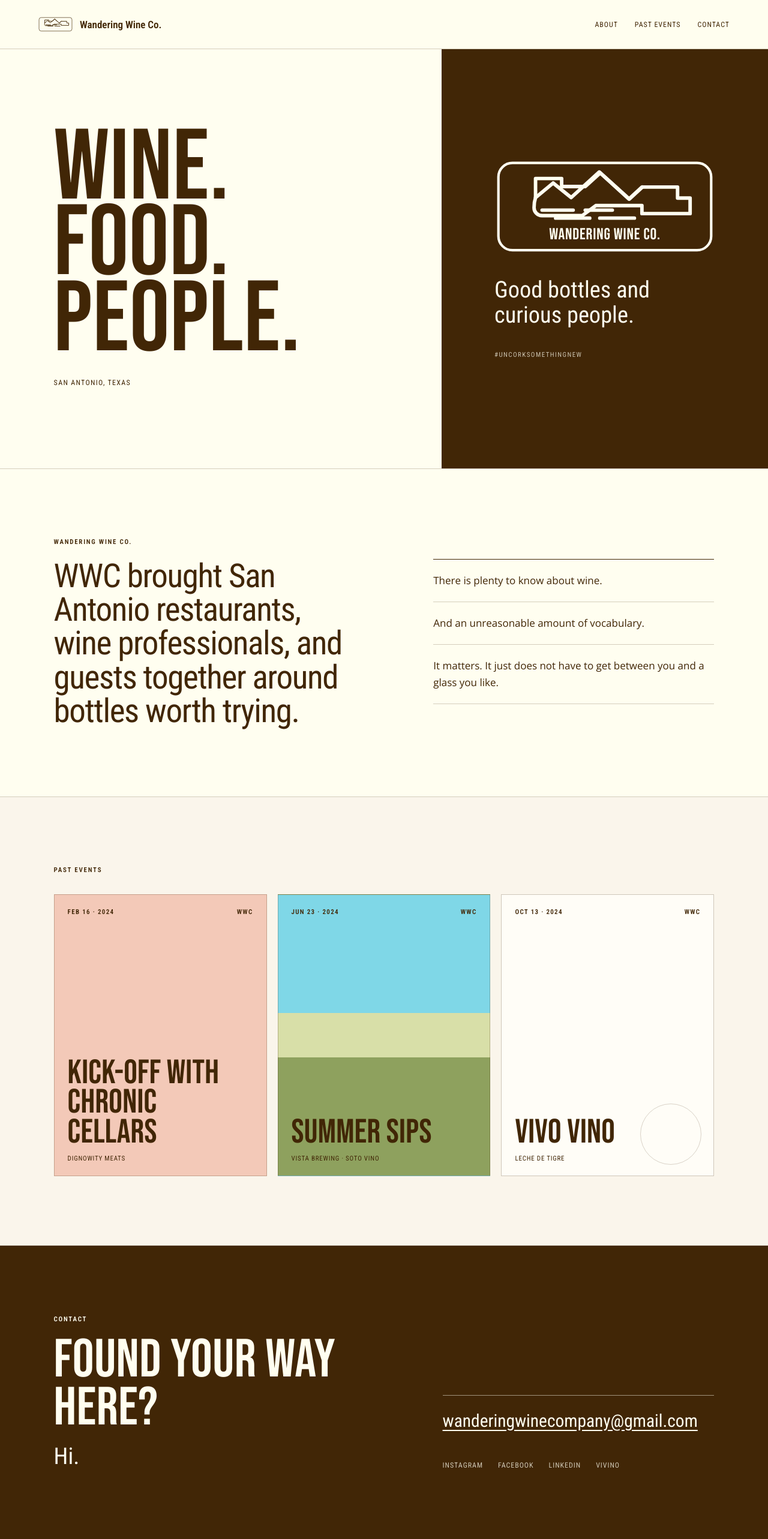
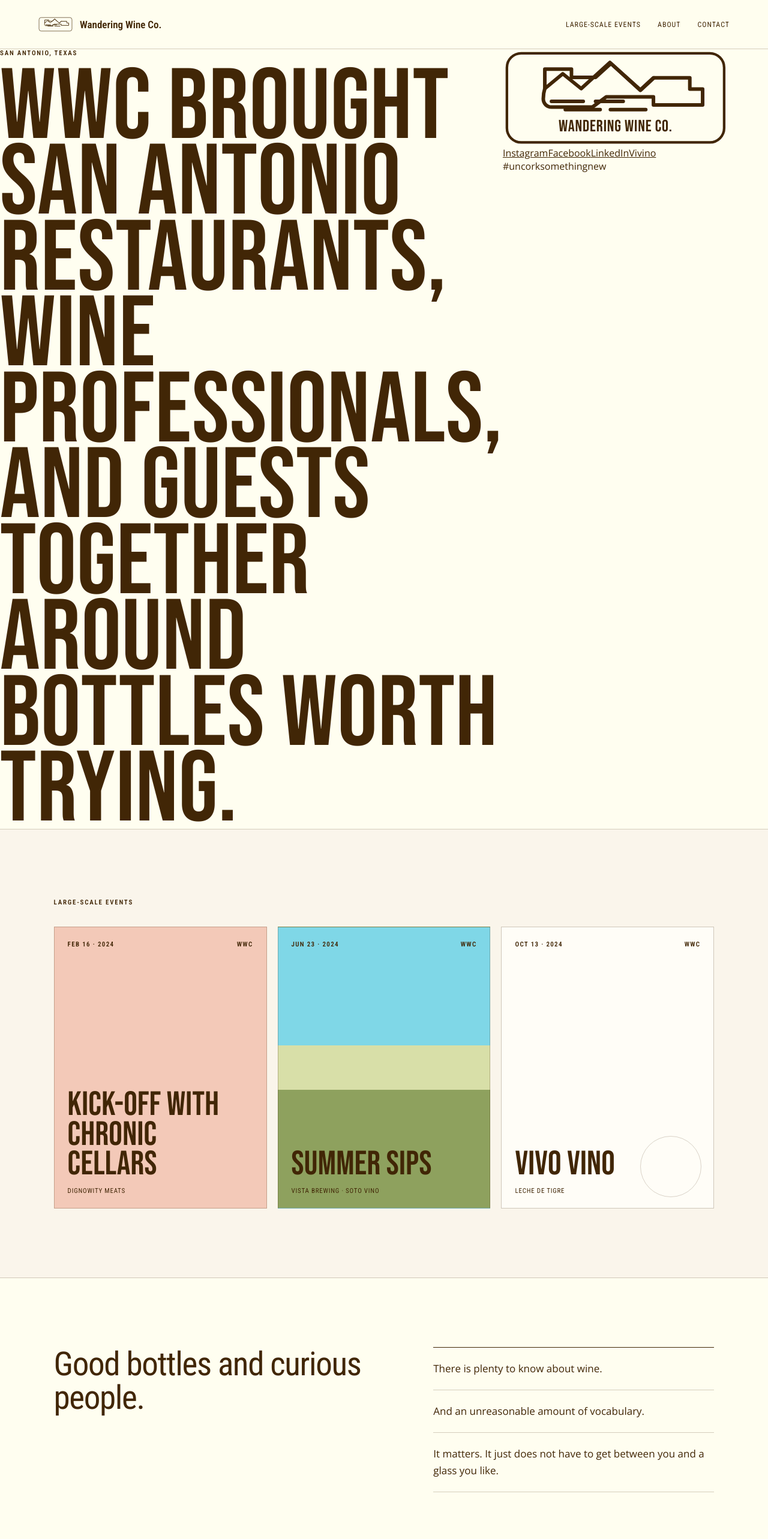
Before and after one commit to alexlsamia-dev/wandering-wine-co, a Next.js app: page / in a window 1280 px wide. Shown: the top 2566 px of the page at 60% size. Built offline with nearby package versions, Linux system fonts and the light colour scheme.

Commit message:
Reorder WWC content around events and brand statement

```diff
--- a/app/page.tsx
+++ b/app/page.tsx
@@ -18,6 +18,13 @@
     place: "Leche de Tigre",
   },
 ];
+
+const socialLinks = [
+  ["Instagram", "https://www.instagram.com/wanderingwinecompany/"],
+  ["Facebook", "https://www.facebook.com/WanderingWineCompany"],
+  ["LinkedIn", "https://www.linkedin.com/company/wanderingwinecompany"],
+  ["Vivino", "https://www.vivino.com/users/wanderingwinecompany"],
+] as const;
 
 function WWCLogo({ compact = false }: { compact?: boolean }) {
   return (
@@ -63,44 +70,37 @@
           <span>Wandering Wine Co.</span>
         </a>
         <nav aria-label="Primary navigation">
+          <a href="#events">Large-scale events</a>
           <a href="#about">About</a>
-          <a href="#events">Past events</a>
           <a href="#contact">Contact</a>
         </nav>
       </header>
 
       <section className="hero" id="top">
-        <div className="hero-main">
-          <h1>Wine.<br />Food.<br />People.</h1>
-          <p className="location">San Antonio, Texas</p>
+        <div className="hero-statement">
+          <p className="eyebrow">San Antonio, Texas</p>
+          <h1>
+            WWC brought San Antonio restaurants, wine professionals, and guests
+            together around bottles worth trying.
+          </h1>
         </div>
 
-        <div className="hero-side">
+        <div className="hero-brand">
           <WWCLogo />
-          <p className="hero-line">Good bottles and curious people.</p>
+          <div className="hero-socials">
+            {socialLinks.map(([label, href]) => (
+              <a href={href} target="_blank" rel="noreferrer" key={label}>
+                {label}
+              </a>
+            ))}
+          </div>
           <span>#uncorksomethingnew</span>
-        </div>
-      </section>
-
-      <section className="about" id="about">
-        <p className="eyebrow">Wandering Wine Co.</p>
-        <div className="about-grid">
-          <p className="lead">
-            WWC brought San Antonio restaurants, wine professionals, and guests
-            together around bottles worth trying.
-          </p>
-
-          <div className="copy">
-            <p>There is plenty to know about wine.</p>
-            <p>And an unreasonable amount of vocabulary.</p>
-            <p>It matters. It just does not have to get between you and a glass you like.</p>
-          </div>
         </div>
       </section>
 
       <section className="events" id="events">
         <div className="events-heading">
-          <p className="eyebrow">Past events</p>
+          <p className="eyebrow">Large-scale events</p>
         </div>
 
         <div className="event-grid">
@@ -120,24 +120,25 @@
         </div>
       </section>
 
+      <section className="about" id="about">
+        <div className="about-grid">
+          <p className="lead">Good bottles and curious people.</p>
+
+          <div className="copy">
+            <p>There is plenty to know about wine.</p>
+            <p>And an unreasonable amount of vocabulary.</p>
+            <p>It matters. It just does not have to get between you and a glass you like.</p>
+          </div>
+        </div>
+      </section>
+
       <section className="contact" id="contact">
-        <div>
-          <p className="eyebrow">Contact</p>
-          <h2>Found your way here?</h2>
-          <p className="hi">Hi.</p>
-        </div>
+        <p className="contact-title">Contact</p>
 
         <div className="contact-copy">
           <a className="email" href="mailto:wanderingwinecompany@gmail.com">
             wanderingwinecompany@gmail.com
           </a>
-
-          <div className="socials">
-            <a href="https://www.instagram.com/wanderingwinecompany/" target="_blank" rel="noreferrer">Instagram</a>
-            <a href="https://www.facebook.com/WanderingWineCompany" target="_blank" rel="noreferrer">Facebook</a>
-            <a href="https://www.linkedin.com/company/wanderingwinecompany" target="_blank" rel="noreferrer">LinkedIn</a>
-            <a href="https://www.vivino.com/users/wanderingwinecompany" target="_blank" rel="noreferrer">Vivino</a>
-          </div>
         </div>
       </section>
 
```
